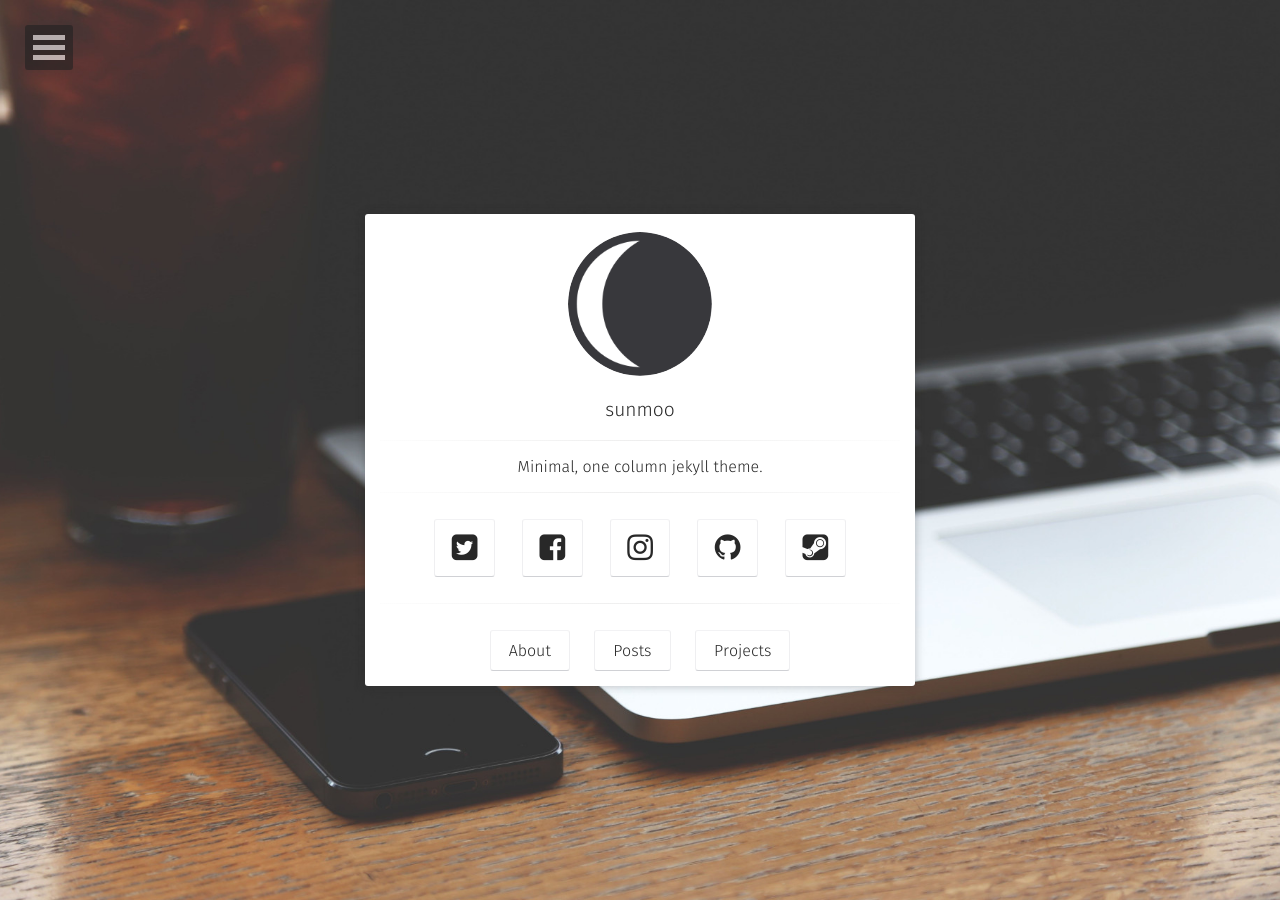
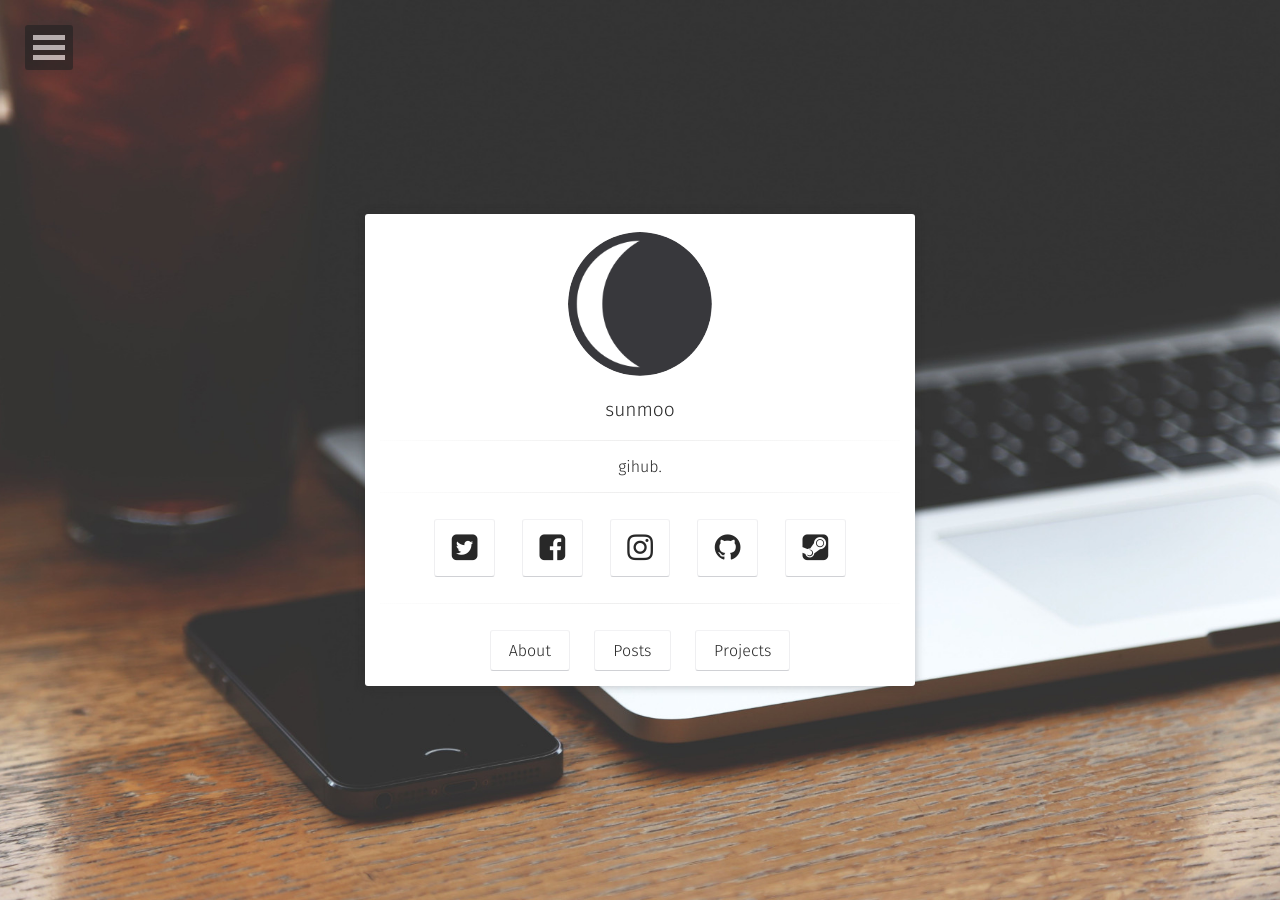
Before and after one commit to sunmoo6457/sunmoo6457.github.com, a Jekyll site: the page built from index.html, in a window 1280 px wide. Built offline with Jekyll 4.4.1, drawn with Linux system fonts in a browser that asks for light colours; some web fonts are replaced.

Commit message:
Update _config.yml

```diff
--- a/_config.yml
+++ b/_config.yml
@@ -1,7 +1,7 @@
 # Site
 title:              sunmoo
-bio:                'Minimal, one column jekyll theme.'
-description:        "Moon is a minimal, one column jekyll theme for your blog."
+bio:                'gihub.'
+description:        "github."
 reading_time:       true
 words_per_minute:   200
 logo:               'assets/img/logo.png'
```
